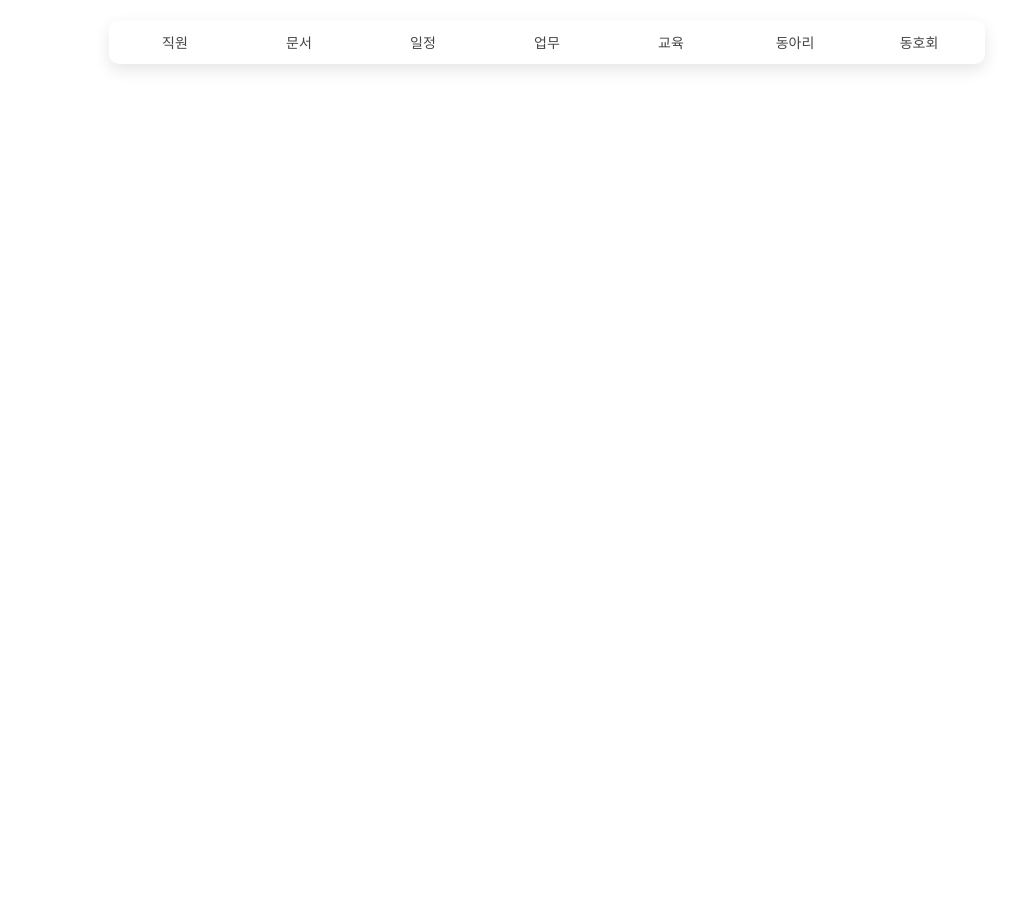
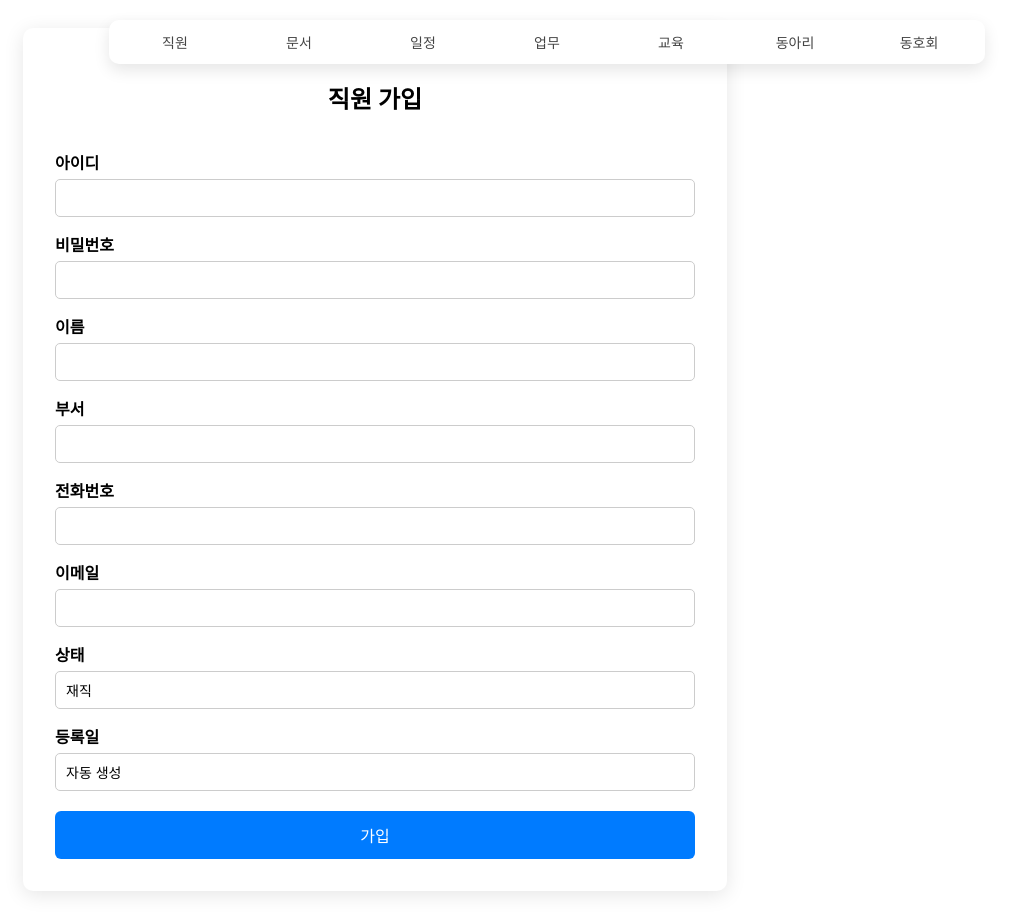
Before and after one commit to Subby02/KMS-Front, a React (Create React App) app: page /employee/register in a window 1280 px wide. Shown: the whole page, without its empty margins (265-1277 px from the left). Before the commit the page ends 800 px from the top, so only its background shows below. Built offline with nearby package versions, Linux system fonts and the light colour scheme.

Commit message:
직원관리

```diff
--- a/src/App.jsx
+++ b/src/App.jsx
@@ -12,6 +12,8 @@ import CircleSearchPage from './pages/circlePage/SearchPage';
 import Header from "./components/Header";
 import ScheduleRegisterPage from "./pages/schedulePage/ScheduleRegisterPage.jsx";
 import ScheduleViewPage from "./pages/schedulePage/ScheduleViewPage.jsx";
+import EmployeeRegisterPage from "./pages/employeePage/EmployeeRegisterPage.jsx";
+import EmployeeSearchPage from "./pages/employeePage/EmployeeSearchPage.jsx";
 
 const App = () => {
   return (
@@ -29,6 +31,8 @@ const App = () => {
         <Route path="/circle/search"   element={<CircleSearchPage />} />
         <Route path="/schedule/register" element={<ScheduleRegisterPage />} />
         <Route path="/schedule/view" element={<ScheduleViewPage />} />
+        <Route path="/employee/register" element={<EmployeeRegisterPage />} />
+        <Route path="/employee/search" element={<EmployeeSearchPage />} />
       </Routes>
     </div>
   );
--- /dev/null
+++ b/src/components/EmployeeForm.jsx
@@ -0,0 +1,144 @@
+import React, { useState } from "react";
+
+const EmployeeForm = () => {
+  const [formData, setFormData] = useState({
+    empId: "",
+    pw: "",
+    name: "",
+    dept: "",
+    phone: "",
+    email: "",
+    status: "재직",
+    regDate: "자동 생성",
+  });
+
+  const [showSuccessModal, setShowSuccessModal] = useState(false);
+  const [showErrorModal, setShowErrorModal] = useState(false);
+  const [errorMessage, setErrorMessage] = useState("");
+
+  const handleChange = (e) => {
+    setFormData({
+      ...formData,
+      [e.target.name]: e.target.value,
+    });
+  };
+
+  const handleSubmit = (e) => {
+    e.preventDefault();
+
+    // 필수 입력값 검사
+    const { empId, pw, name, dept, phone, email } = formData;
+    if (!empId || !pw || !name || !dept || !phone || !email) {
+      setErrorMessage("필수 입력 정보를 모두 입력하세요.");
+      setShowErrorModal(true);
+      return;
+    }
+
+    // 중복 아이디 검사 (테스트용: emp01이 이미 존재한다고 가정)
+    if (empId === "emp01") {
+      setErrorMessage("이미 존재하는 아이디입니다.");
+      setShowErrorModal(true);
+      return;
+    }
+
+    // 모든 검사를 통과한 경우
+    setShowSuccessModal(true);
+  };
+
+  return (
+    <>
+      <form onSubmit={handleSubmit} style={styles.form}>
+        <label htmlFor="empId">아이디</label>
+        <input type="text" id="empId" name="empId" value={formData.empId} onChange={handleChange} />
+
+        <label htmlFor="pw">비밀번호</label>
+        <input type="password" id="pw" name="pw" value={formData.pw} onChange={handleChange} />
+
+        <label htmlFor="name">이름</label>
+        <input type="text" id="name" name="name" value={formData.name} onChange={handleChange} />
+
+        <label htmlFor="dept">부서</label>
+        <input type="text" id="dept" name="dept" value={formData.dept} onChange={handleChange} />
+
+        <label htmlFor="phone">전화번호</label>
+        <input type="text" id="phone" name="phone" value={formData.phone} onChange={handleChange} />
+
+        <label htmlFor="email">이메일</label>
+        <input type="email" id="email" name="email" value={formData.email} onChange={handleChange} />
+
+        <label htmlFor="status">상태</label>
+        <input type="text" id="status" name="status" value={formData.status} readOnly />
+
+        <label htmlFor="regDate">등록일</label>
+        <input type="text" id="regDate" name="regDate" value={formData.regDate} readOnly />
+
+        <button type="submit">가입</button>
+      </form>
+
+      {/* 오류 모달 */}
+      {showErrorModal && (
+        <div style={styles.modal}>
+          <div style={{ ...styles.modalContent, ...styles.error }}>
+            <p>{errorMessage}</p>
+            <button onClick={() => setShowErrorModal(false)} style={styles.closeBtn}>닫기</button>
+          </div>
+        </div>
+      )}
+
+      {/* 성공 모달 */}
+      {showSuccessModal && (
+        <div style={styles.modal}>
+          <div style={{ ...styles.modalContent, ...styles.success }}>
+            <p>가입이 완료되었습니다.</p>
+            <button onClick={() => setShowSuccessModal(false)} style={styles.closeBtn}>확인</button>
+          </div>
+        </div>
+      )}
+    </>
+  );
+};
+
+const styles = {
+  form: {
+    textAlign: "left",
+  },
+  modal: {
+    display: "block",
+    position: "fixed",
+    zIndex: 999,
+    left: 0,
+    top: 0,
+    width: "100%",
+    height: "100%",
+    backgroundColor: "rgba(0,0,0,0.5)",
+  },
+  modalContent: {
+    backgroundColor: "#fff",
+    margin: "15% auto",
+    padding: "20px",
+    borderRadius: "10px",
+    width: "80%",
+    maxWidth: "350px",
+    textAlign: "center",
+    boxShadow: "0 5px 15px rgba(0,0,0,0.3)",
+  },
+  success: {
+    border: "3px solidrgb(0, 0, 0)",
+    color: "00000",
+  },
+  error: {
+    color: "00000",
+  },
+  closeBtn: {
+    marginTop: "20px",
+    padding: "8px 16px",
+    backgroundColor: "#007bff",
+    color: "white",
+    border: "none",
+    borderRadius: "6px",
+    cursor: "pointer",
+    fontSize: "14px",
+  },
+};
+
+export default EmployeeForm;
--- /dev/null
+++ b/src/components/EmployeeSearch.jsx
@@ -0,0 +1,113 @@
+import React, { useState } from "react";
+
+const EmployeeSearch = () => {
+  const [query, setQuery] = useState("");
+  const [result, setResult] = useState(null);
+  const [showModal, setShowModal] = useState(false);
+
+  // 샘플 데이터 (테스트용)
+  const sample = {
+    empId: "emp01",
+    name: "홍길동",
+    dept: "총무과",
+    phone: "010-1234-5678",
+    email: "emp01@naver.com",
+    status: "재직",
+    regDate: "2025-06-21",
+  };
+
+  const handleSearch = () => {
+    if (query === sample.empId || query === sample.name) {
+      setResult(sample);
+      setShowModal(false);
+    } else {
+      setResult(null);
+      setShowModal(true);
+    }
+  };
+
+  return (
+    <>
+      <form onSubmit={(e) => e.preventDefault()} style={styles.form}>
+        <label htmlFor="query">아이디 / 이름</label>
+        <input
+          type="text"
+          id="query"
+          name="query"
+          value={query}
+          onChange={(e) => setQuery(e.target.value)}
+          required
+        />
+        <button type="button" onClick={handleSearch}>조회</button>
+      </form>
+
+      {result && (
+        <div style={styles.outputBox}>
+          <p><strong>아이디:</strong> {result.empId}</p>
+          <p><strong>이름:</strong> {result.name}</p>
+          <p><strong>부서:</strong> {result.dept}</p>
+          <p><strong>전화번호:</strong> {result.phone}</p>
+          <p><strong>이메일:</strong> {result.email}</p>
+          <p><strong>상태:</strong> {result.status}</p>
+          <p><strong>등록일:</strong> {result.regDate}</p>
+        </div>
+      )}
+
+      {showModal && (
+        <div style={styles.modal}>
+          <div style={styles.modalContent}>
+            <p>조회 결과가 없습니다.</p>
+            <button onClick={() => setShowModal(false)} style={styles.closeBtn}>닫기</button>
+          </div>
+        </div>
+      )}
+    </>
+  );
+};
+
+const styles = {
+  form: {
+    textAlign: "left",
+    marginBottom: "20px"
+  },
+  outputBox: {
+    backgroundColor: "#eee",
+    padding: "10px",
+    borderRadius: "5px",
+    textAlign: "left",
+  },
+  modal: {
+    display: "block",
+    position: "fixed",
+    zIndex: 999,
+    left: 0,
+    top: 0,
+    width: "100%",
+    height: "100%",
+    backgroundColor: "rgba(0,0,0,0.5)",
+  },
+  modalContent: {
+    backgroundColor: "#fff",
+    margin: "15% auto",
+    padding: "20px",
+    borderRadius: "10px",
+    width: "80%",
+    maxWidth: "350px",
+    textAlign: "center",
+    boxShadow: "0 5px 15px rgba(0,0,0,0.3)",
+    border: "3px solidrgb(0, 0, 0)",
+    color: "#000000"
+  },
+  closeBtn: {
+    marginTop: "20px",
+    padding: "8px 16px",
+    backgroundColor: "#007bff",
+    color: "white",
+    border: "none",
+    borderRadius: "6px",
+    cursor: "pointer",
+    fontSize: "14px",
+  },
+};
+
+export default EmployeeSearch;
--- a/src/components/Header.jsx
+++ b/src/components/Header.jsx
@@ -3,8 +3,8 @@ import { Link } from "react-router-dom";
 
 const menuItems = {
   직원: [
-    { label: "직원 가입", path: "#" },
-    { label: "직원정보조회", path: "#" },
+    { label: "직원 가입", path: "/employee/register" },
+    { label: "직원정보조회", path: "/employee/search" },
   ],
   문서: [
     { label: "문서 등록", path: "#" },
--- /dev/null
+++ b/src/pages/employeePage/EmployeeRegisterPage.jsx
@@ -0,0 +1,21 @@
+import React from "react";
+import EmployeeForm from "../../components/EmployeeForm";
+
+const EmployeeRegisterPage = () => {
+  return (
+    <div style={{
+      display: "flex", justifyContent: "center", alignItems: "flex-start",
+      minHeight: "100vh", padding: "20px"
+    }}>
+      <div style={{
+        width: "100%", maxWidth: "640px", backgroundColor: "#fff",
+        padding: "32px", borderRadius: "10px", boxShadow: "0 4px 20px rgba(0,0,0,0.1)"
+      }}>
+        <h2 style={{ textAlign: "center", marginBottom: "20px" }}>직원 가입</h2>
+        <EmployeeForm />
+      </div>
+    </div>
+  );
+};
+
+export default EmployeeRegisterPage;
--- /dev/null
+++ b/src/pages/employeePage/EmployeeSearchPage.jsx
@@ -0,0 +1,29 @@
+
+import React from "react";
+import EmployeeSearch from "../../components/EmployeeSearch";
+
+const EmployeeSearchPage = () => {
+  return (
+    <div style={{
+      display: "flex",
+      justifyContent: "center",
+      alignItems: "flex-start",
+      minHeight: "100vh",
+      padding: "20px"
+    }}>
+      <div style={{
+        width: "100%",
+        maxWidth: "420px",
+        backgroundColor: "#fff",
+        padding: "24px",
+        borderRadius: "10px",
+        boxShadow: "0 4px 20px rgba(0,0,0,0.1)"
+      }}>
+        <h2 style={{ textAlign: "center", marginBottom: "20px" }}>직원 정보 조회</h2>
+        <EmployeeSearch />
+      </div>
+    </div>
+  );
+};
+
+export default EmployeeSearchPage;
```
Also changed, not shown: 1 other file (tests, documents, lock files or other folders).
